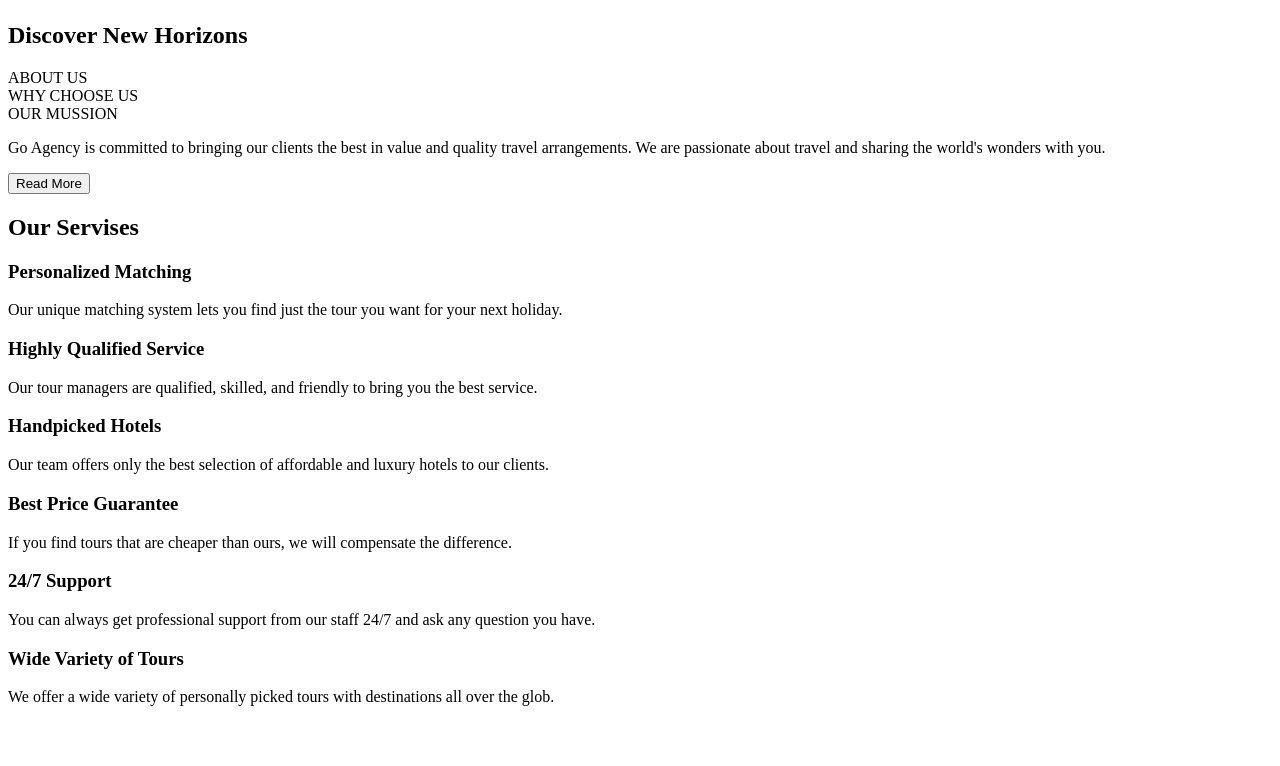
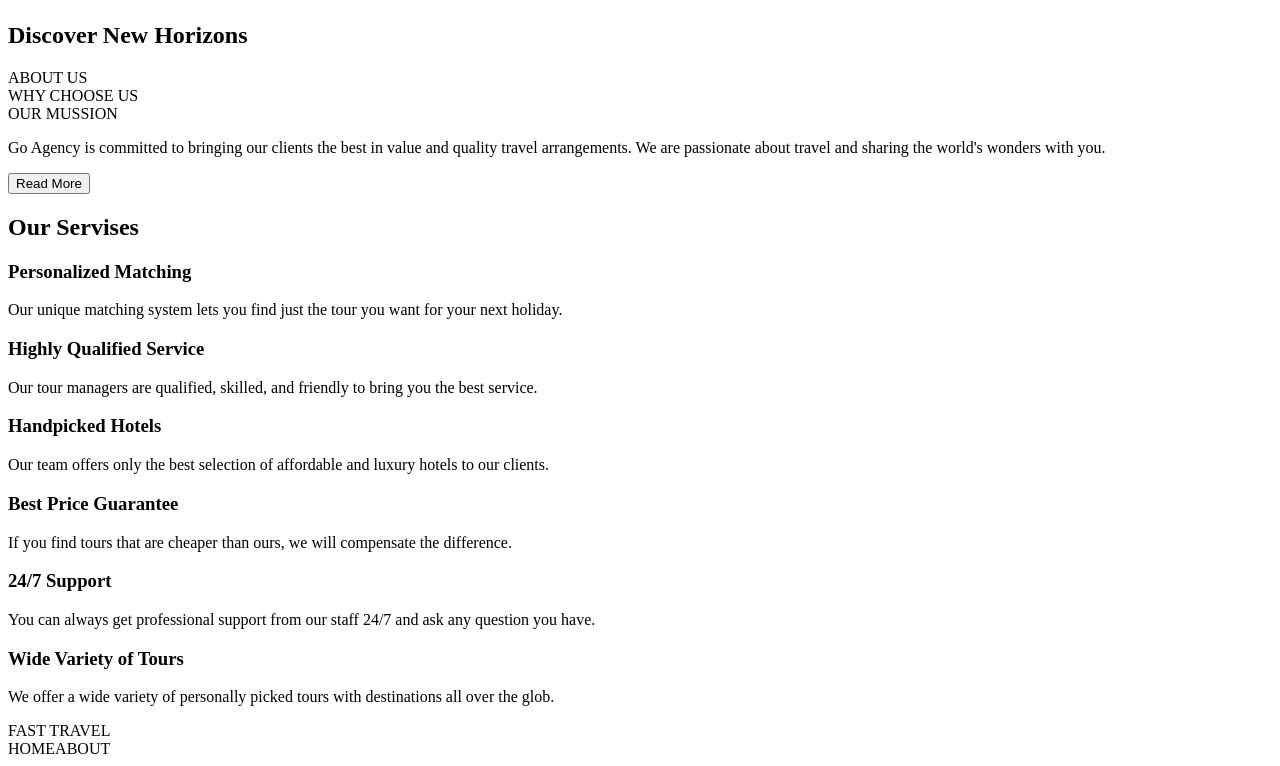
Before and after one commit to Sinkovskyy/travel_agency, a React (Create React App) app: page / in a window 1280 px wide. Shown: the part 939-1705 px from the top of the page. Before the commit the page ends 1661 px from the top, so only its background shows below. Built offline with nearby package versions, Linux system fonts and the light colour scheme; the HTML template or start-up script is replaced by a standard one.

Commit message:
Navbar Items were transfered in json file

```diff
--- a/src/App.js
+++ b/src/App.js
@@ -14,9 +14,7 @@ function App() {
         <Slidebar/>
         <About/>
       </main>
-
       <footer>
-       <Footer/>
        <Footer/>
       </footer>
     </div>
--- a/src/components/Footer.js
+++ b/src/components/Footer.js
@@ -1,5 +1,4 @@
-
-
+import NavItemsData from "../data/navigator.json";
 
 
 function Footer()
@@ -7,9 +6,15 @@ function Footer()
 
 
 
-
     return(
-     <div className='footer' id='foot'>
+     <div className='footer'>
+            <div className='logo'>FAST TRAVEL</div>
+            <div className="nav-items">
+            {Object.keys(NavItemsData).map((item) =>
+            {
+                return <a className="nav-item" key={item}>{NavItemsData[item].name}</a>
+            })}
+            </div>
      </div>
 
     );
--- a/src/components/Navbar.js
+++ b/src/components/Navbar.js
@@ -1,6 +1,6 @@
 import {useState,useEffect} from 'react'
 import Sidebar from './Sidebar';
-
+import NavItemsData from "../data/navigator.json"
 import {HiMenu as IconMenu} from 'react-icons/hi'
 
 
@@ -15,10 +15,8 @@ function Navbar()
 
 
     const [position,setPosition] = useState('navbar');
-    const [items,setItems] = useState([
-        {name:'HOME',position:'sliderbar',active:true},
-        {name:'ABOUT',position:'about',active:false},
-    ]);
+
+    const [items,setItems] = useState(Object.keys(NavItemsData).map((item) => NavItemsData[item]));
     const [sidebarActive,setSidebarActive] = useState(false);
 
 
--- /dev/null
+++ b/src/data/navigator.json
@@ -0,0 +1,4 @@
+{
+    "0":{"name":"HOME","position":"sliderbar","active":true},
+    "1":{"name":"ABOUT","position":"about","active":false}
+}
--- /dev/null
+++ b/src/styles/footer.scss
@@ -0,0 +1,9 @@
+
+
+
+
+
+.footer
+{
+
+}
--- a/src/styles/index.scss
+++ b/src/styles/index.scss
@@ -44,7 +44,4 @@
 
 
 //Footer
-.footer
-{
-    height: 100vh;
-}
+@import 'footer';
```
